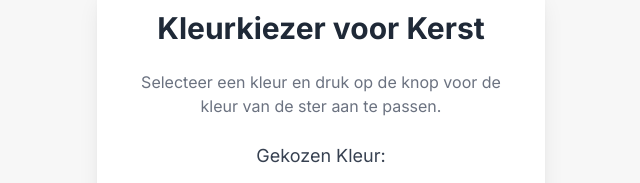
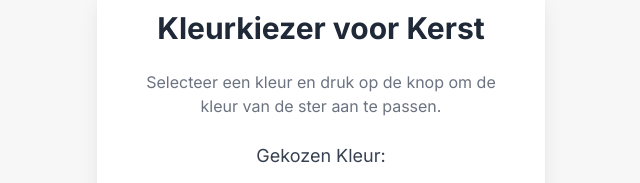
Before and after one commit to lbastiaens/joriskerst, a plain HTML site: page index.html in a window 1280 px wide. Shown: the part 127-310 px from the top of the page, 319-959 px from the left. Drawn offline with nearby package versions, Linux system fonts and the light colour scheme.

Commit message:
Fix wording in color selection instruction
Taalfout gefixt

```diff
--- a/index.html
+++ b/index.html
@@ -49,7 +49,7 @@
     <!-- Main Container Card -->
     <div class="w-full max-w-md bg-white p-6 md:p-8 rounded-2xl shadow-xl space-y-6">
         <h1 class="text-3xl font-bold text-center text-gray-800">Kleurkiezer voor Kerst</h1>
-        <p class="text-center text-gray-500 mb-6">Selecteer een kleur en druk op de knop voor de kleur van de ster aan te passen.</p>
+        <p class="text-center text-gray-500 mb-6">Selecteer een kleur en druk op de knop om de kleur van de ster aan te passen.</p>
 
         <!-- Color Picker and Connection Status -->
         <div class="flex flex-col items-center space-y-4">
```
